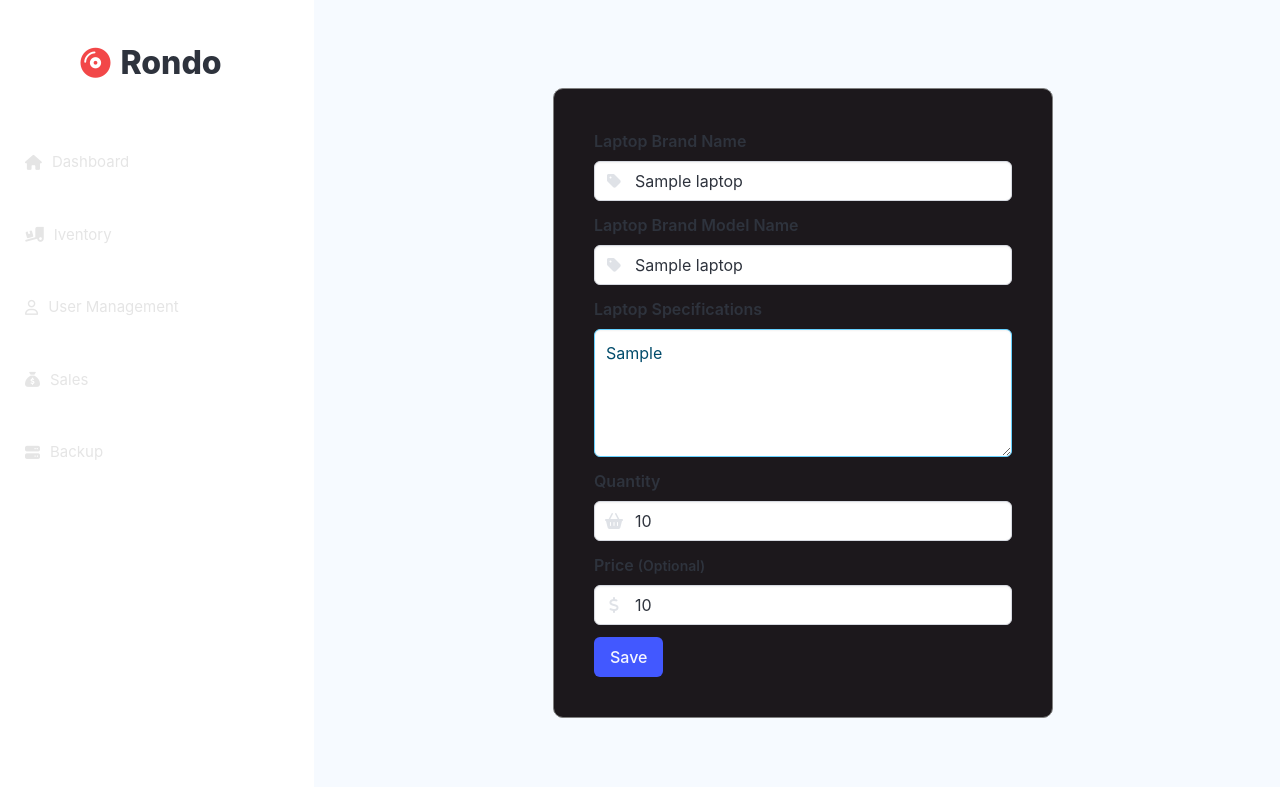
After one commit to HanslettTheDev/Rondo, a Flask app: page /inventory/edit/1 in a window 1280 px wide. The commit adds this page. Shown: the top 787 px of the page. Run offline with Flask 3, Linux system fonts and the light colour scheme; tables that the repository leaves empty hold one stand-in row (values such as "Sample post"); some libraries are stand-ins or nearby versions.

Commit message:
feat: added the edit and delete options for the table and fixed some minor bugs

```diff
--- a/rondo/admin/routes.py
+++ b/rondo/admin/routes.py
@@ -7,6 +7,7 @@ from rondo.models.users import Users
 from rondo.models.roles_permissions import Role, UserRoles, Permissions
 from rondo.models.logs import Logs
 from rondo.models.laptop import LaptopTable, laptopIventory
+from rondo.wrappers import role_required
 
 admin = Blueprint("admin", __name__)
 
@@ -42,6 +43,40 @@ def inventory():
 
     return render_template("admin/inventory.html", title="Inventory", laptops=laptops)
 
+@admin.route("/inventory/edit/<int:id>", methods=["GET", "POST"])
+def edit_inventory(id):
+    laptop = db.session.execute(db.select(LaptopTable).filter_by(id=id)).first()
+
+    if request.method == "POST":
+        laptop[0].brand_name = request.form["brand-name"].strip()
+        laptop[0].brand_model_name = request.form["model-name"].strip()
+        laptop[0].brand_specifications = request.form["specs"].strip()
+        laptop[0].quantity = request.form["quantity"].strip()
+        price = request.form["price"].strip()
+        laptop[0].price = int(price) if price != "" else ""
+
+        db.session.add(laptop[0])
+        db.session.commit()
+
+        flash("Record Modified Successfully", "success")
+        return redirect(url_for("admin.inventory"))
+
+    return render_template("admin/edit_inventory.html", laptop=laptop[0])
+
+
+@admin.route("/inventory/delete/<int:id>", methods=["GET", "POST"])
+def delete_inventory(id):
+    laptop = db.session.execute(db.select(LaptopTable).filter_by(id=id)).first()
+
+    if laptop:
+        db.session.delete(laptop[0])
+        db.session.commit()
+
+        flash("Record deleted successfully", "success")
+        return redirect(url_for("admin.inventory"))
+    else:
+        flash("An error occured while deleting this record! Try again later", "danger")
+        return redirect(url_for("admin.inventory"))
 
 
 @admin.route('/user_management', methods=['GET', 'POST'])
--- a/rondo/static/css/main.css
+++ b/rondo/static/css/main.css
@@ -183,6 +183,13 @@
     color: white;
 }
 
+.isec {
+    height: 90%;
+    overflow: hidden;
+    border: 1px solid red;
+    overflow-y: scroll;
+}
+
 /* User Management */
 
 .box {
--- /dev/null
+++ b/rondo/templates/admin/edit_inventory.html
@@ -0,0 +1,75 @@
+{% extends 'layouts/dashboard.html' %}
+
+{% block main %}
+<div class="login-container" style="background-color: #1C181C;">
+
+<form action="{{ url_for('admin.edit_inventory', id=laptop.id) }}" method="post">
+  <div class="field">
+    <label class="label">Laptop Brand Name</label>
+    <div class="control has-icons-left">
+      <input
+        class="input"
+        type="text"
+        value="{{ laptop.brand_name }}"
+        placeholder="Dell"
+        name="brand-name"
+        required
+      />
+      <span class="icon is-small is-left">
+        <i class="fa-solid fa-tag"></i>
+      </span>
+    </div>
+  </div>
+  <div class="field">
+    <label class="label">Laptop Brand Model Name</label>
+    <div class="control has-icons-left">
+      <input
+        class="input"
+        type="text"
+        placeholder="XPS Series"
+        value="{{ laptop.brand_model_name }}"
+        name="model-name"
+        required
+      />
+      <span class="icon is-small is-left">
+        <i class="fa-solid fa-tag"></i>
+      </span>
+    </div>
+  </div>
+  <div class="field">
+    <label class="label">Laptop Specifications</label>
+    <textarea
+      class="textarea is-info"
+      placeholder="e.g. Intel Core i7....."
+      name="specs"
+      required
+    >{{ laptop.brand_specifications }}</textarea>
+  </div>
+
+  <div class="field">
+    <label class="label">Quantity</label>
+    <div class="control has-icons-left">
+      <input class="input" type="number" name="quantity" value="{{ laptop.quantity }}" required />
+      <span class="icon is-small is-left">
+        <i class="fa-solid fa-basket-shopping"></i>
+      </span>
+    </div>
+  </div>
+
+  <div class="field">
+    <label class="label">Price <small>(Optional)</small></label>
+    <div class="control has-icons-left">
+      <input class="input" type="text" value="{{ laptop.price }}" name="price" />
+      <span class="icon is-small is-left">
+        <i class="fa-solid fa-dollar-sign"></i>
+      </span>
+    </div>
+  </div>
+  <div class="field">
+    <div class="control">
+      <button class="button is-link">Save</button>
+    </div>
+  </div>
+</form>
+</div>
+{% endblock %}
--- a/rondo/templates/admin/user_management.html
+++ b/rondo/templates/admin/user_management.html
@@ -127,7 +127,7 @@
       <tbody>
         {% for user in users %}
         <tr>
-          <th>{{ user[0].id }}</th>
+          <th>{{ loop.index }}</th>
           <td>{{ user[0].name }}</td>
           <td>{{ user[0].username }}</td>
           <td>{{ user[0].email }}</td>
```
Also changed, not shown: rondo/config.json (added, +8 -0 lines), rondo/templates/admin/inventory.html (+19 -10 lines), rondo/templates/components/confirm_delete.html (added, +18 -0 lines), rondo/utils.py (added, +15 -0 lines), rondo/wrappers.py (added, +12 -0 lines), rondo/__init__.py (line endings or trailing spaces).
